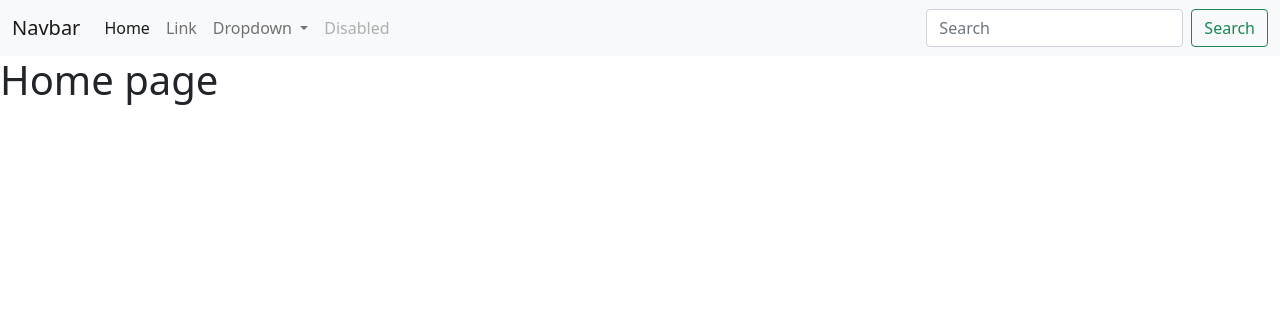
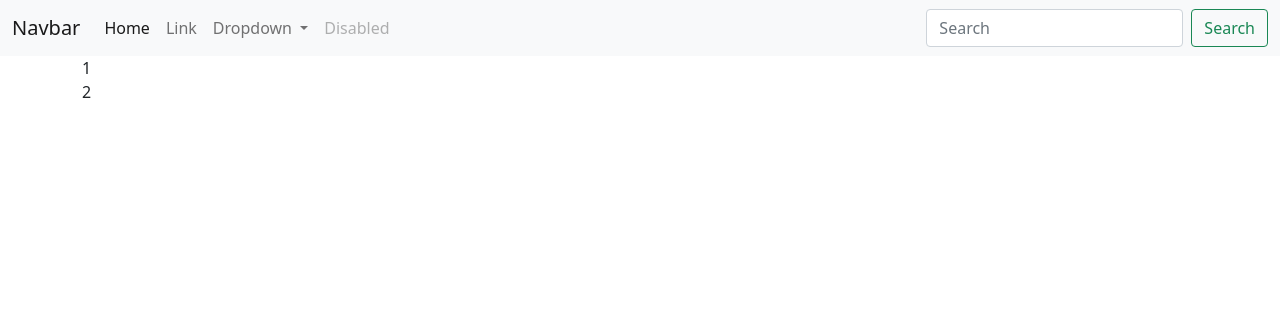
Before and after one commit to brian-ambani/flask, a Flask app: page / in a window 1280 px wide. Shown: the top 316 px of the page. Run offline with Flask 3, Linux system fonts and the light colour scheme.

Commit message:
updated index page

```diff
--- a/todo-app/templates/dashboard/index.html
+++ b/todo-app/templates/dashboard/index.html
@@ -2,5 +2,10 @@
 
 {%block title%} Home {% endblock %}
 {% block content %}
-	<h1>Home page</h1>
+<div class="container">
+	<div class="row">
+		<div class="col-m-6">1</div>
+		<div class="col-m-6">2</div>
+	</div>
+</div>
 {% endblock %}
```
